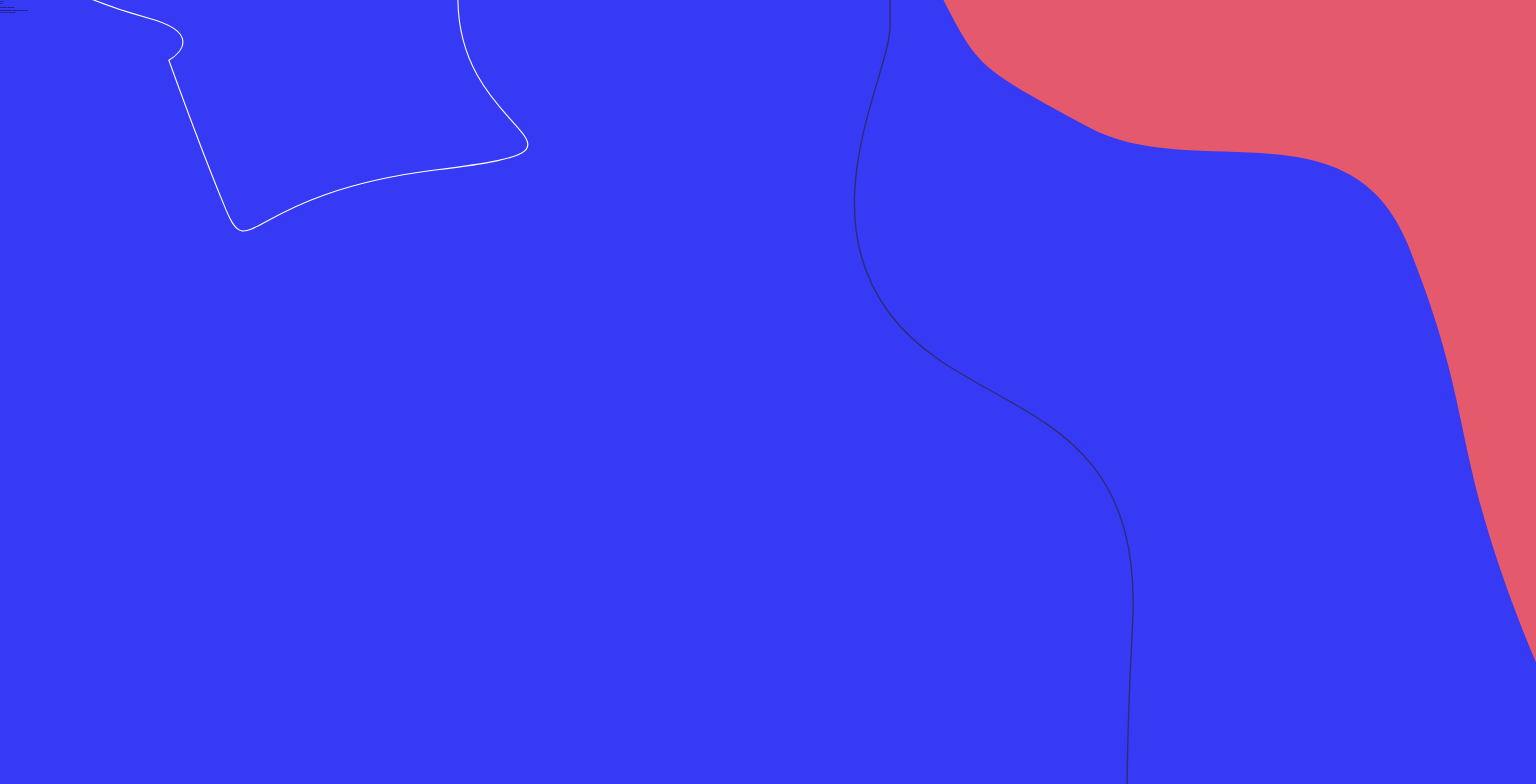
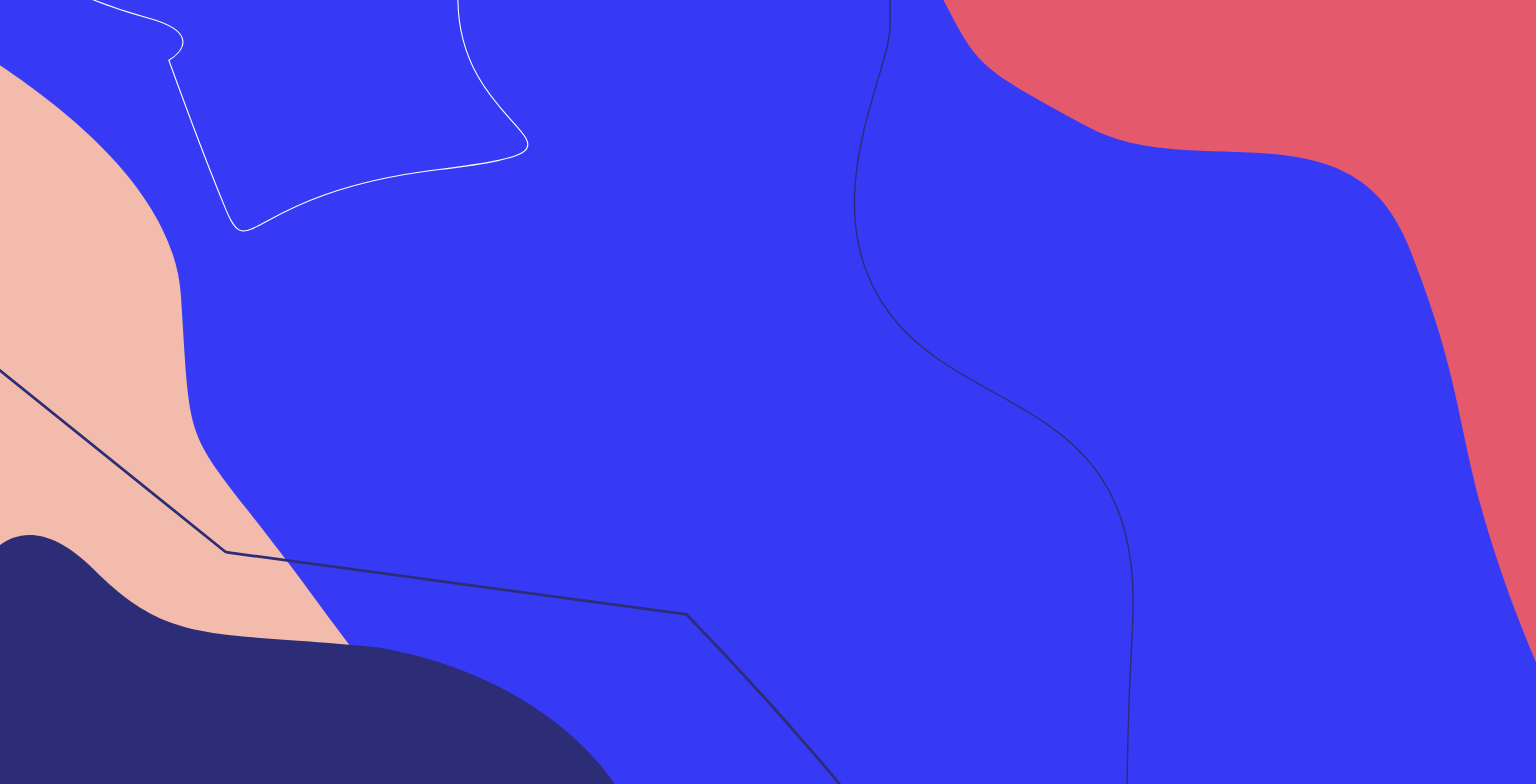
Before and after one commit to mmastya/weather-app, a React (Create React App) app: page / in a window 1536 px wide. Shown: the top 784 px of the page. Built offline with nearby package versions, Linux system fonts and the light colour scheme.

Commit message:
Реализован фон приложения

```diff
--- a/src/App.css
+++ b/src/App.css
@@ -1,25 +1,26 @@
 body {
     width: 320rem;
+    height: 100vh;
     margin: 0;
     background-color: #373AF5;
-    background-image: url("./static/images/Vector5.svg"), url("./static/images/Vector2.svg"), url("./static/images/Vector1.svg");
+    background-image: url("./static/images/Vector5.svg"), url("./static/images/Vector2.svg"), url("./static/images/Vector1.svg"), url("./static/images/Vector4.svg"), url("./static/images/Vector6.svg"), url("./static/images/Vector3.svg");
     background-repeat: no-repeat;
-    background-size: 150rem, 231rem, 173rem;
-    background-position: -37rem -21rem, 120rem 0, top right;
+    background-size: 150rem, 231rem, 173rem, 274rem, 320rem, 320rem;
+    background-position: -28rem -29rem, 134rem 0, 160rem 0, -12rem bottom, 0rem bottom, -80rem bottom;
 }
 
-@media (min-width: 1280px) {
+ @media (min-width: 1280px) {
     body {
         width: 1280rem;
-        background-size: 496rem, 766rem, 572rem;
-        background-position: 0 0, 836rem 0, top right -200rem;
+        background-size: 496rem, 766rem, 572rem, 596rem, 820rem;
+        background-position: 0 0, 836rem 0, top right -200rem, bottom left, bottom left, bottom left;
     }
 }
 
 @media (min-width: 1440px) {
     body {
         width: 1440rem;
-        background-size: 496rem, 766rem, 572rem;
-        background-position: 0 0, 800rem 0, top right 0rem
+        background-size: 496rem, 766rem, 572rem, 596rem, 820rem;
+        background-position: 0 0, 800rem 0, top right 0rem, bottom left, bottom left, bottom left;
     }
 }
--- a/src/App.tsx
+++ b/src/App.tsx
@@ -1,5 +1,4 @@
 import React, { useEffect, useRef } from 'react'
-import { WeatherAppPage } from './pages/WeatherAppPage'
 import './App.css'
 
 function App () {
@@ -39,9 +38,16 @@ function App () {
 
   return (
     <div className="app">
-      <header></header>
       <div>
-        <WeatherAppPage />
+  {/*       <div className='app__bg-pink'>
+          <img className='app__bg-pink-img' src={Vector3} alt='розовая гора'/>
+        </div>
+        <div className='app__bg-line'>
+          <img className='app__bg-line-img' src={Vector6} alt='синяя линия'/>
+        </div>
+        <div className='app__bg-blue'>
+          <img className='app__bg-blue-img' src={Vector4} alt='синяя гора'/>
+        </div> */}
       </div>
     </div>
   )
```
Also changed, not shown: src/static/images/Vector3.svg (added), src/static/images/Vector6.svg (added).
